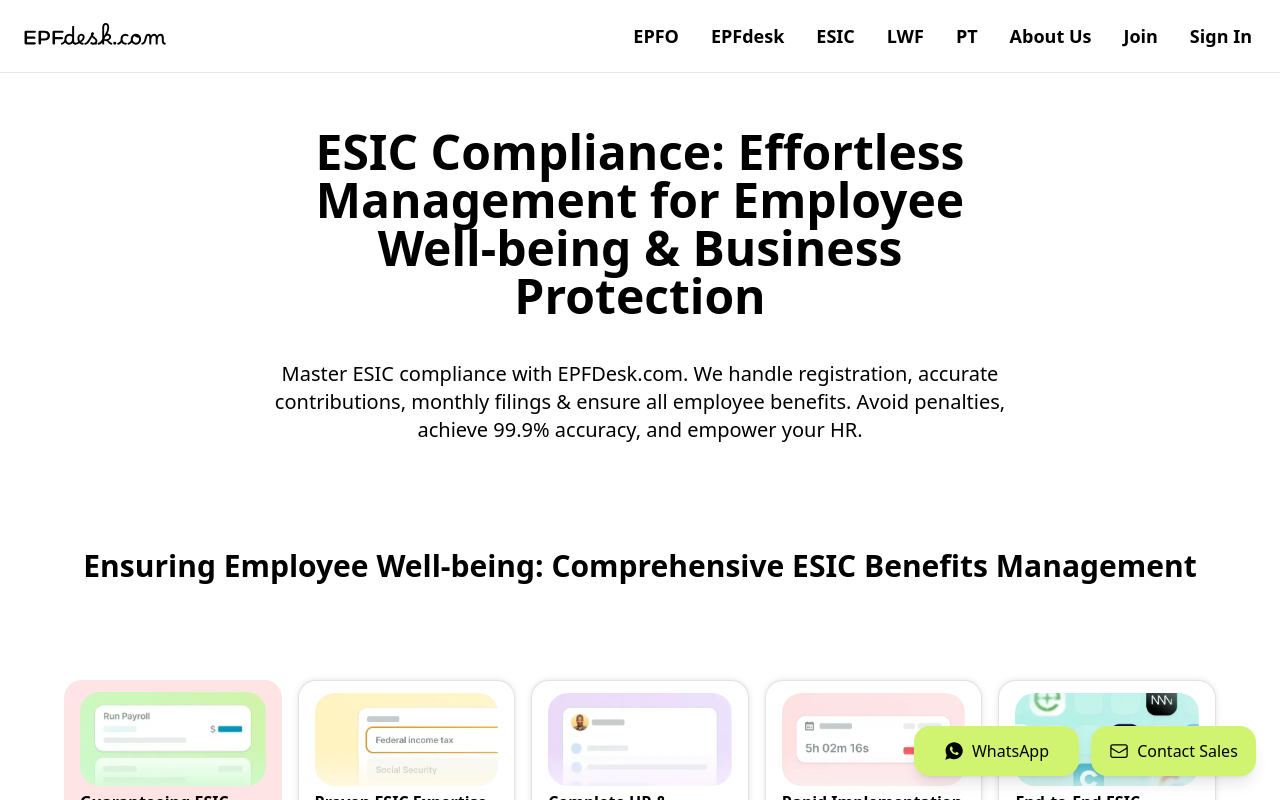
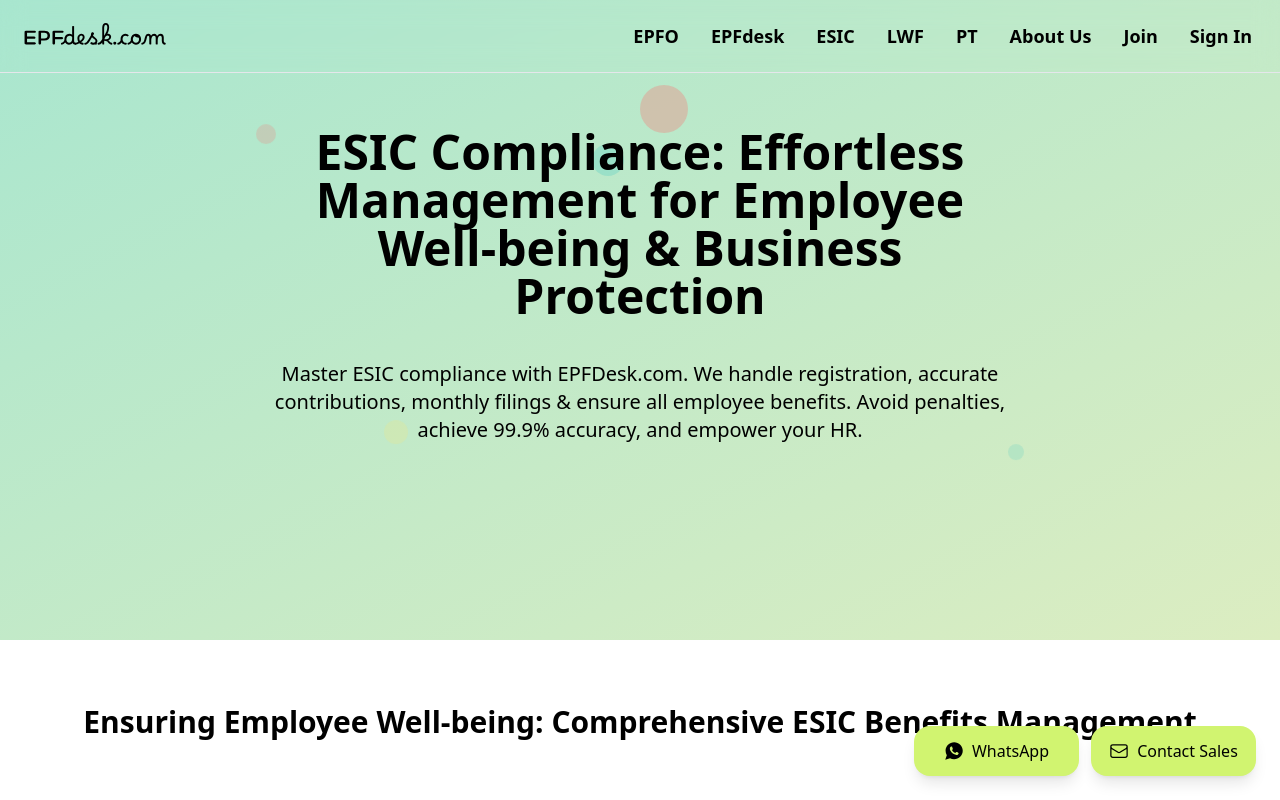
Before and after one commit to greatby/EPFdesk_V2, a React (Vite) app: page /esic in a window 1280 px wide. Shown: the top 800 px of the page. Built offline with nearby package versions, Linux system fonts and the light colour scheme.

Commit message:
Added background color for ESIC hero section and other code changes

```diff
--- a/src/components/esciServicesSection.jsx
+++ b/src/components/esciServicesSection.jsx
@@ -208,8 +208,8 @@
         </FadeInWhenVisible>
         <FadeInWhenVisible>
           {/* <PlusTabsSection tabsData={esicPlustabs} /> */}
-          <LocationCards />
-          <PastelCards />
+          {/* <LocationCards /> */}
+          {/* <PastelCards /> */}
           <PastelCardSlider />
         </FadeInWhenVisible>
         <FadeInWhenVisible>
--- a/src/components/esicCompliance.jsx
+++ b/src/components/esicCompliance.jsx
@@ -2,14 +2,26 @@
 import FadeInWhenVisible from "./fadeInWhenVisible";
 import ESICComplianceCarousel from "./esicCompaliancecarousel";
 import ESCIServicesSection from "./esciServicesSection";
-import { plans,esicFaq } from "../../utils/data";
+import { plans, esicFaq } from "../../utils/data";
 import FaqAccordion from "./faqAccordian";
 import StickyScrollSections from "./scrollSyncComponent";
 
 function Hero() {
   return (
-    <div className="relative">
-      <section className=" pt-32 px-6 md:px-12">
+    <div className="relative bg-gradient-to-br from-[#a8e6cf] h-[80vh] to-[#dcedc1] p-10 transform transition ">
+      <div class="absolute inset-0 overflow-hidden pointer-events-none">
+        <div class="absolute bg-[#ff6b6b] w-5 h-5 rounded-full top-[20%] left-[20%] opacity-20 animate-float delay-0"></div>
+        <div class="absolute bg-[rgb(78,205,196)] w-4 h-4 rounded-full top-[70%] right-[20%] opacity-20 animate-float delay-2000"></div>
+        <div class="absolute bg-[#ffe66d] w-6 h-6 rounded-full bottom-[30%] left-[30%] opacity-20 animate-float delay-4000"></div>
+      </div>
+      <div class="relative w-24 h-24 mx-auto mb-6">
+        <div class="absolute w-12 h-12 bg-[#ff6b6b] top-[45px] right-0 rounded-full opacity-30"></div>
+        <div class="absolute w-8 h-8 bg-[#4ecdc4] bottom-[-40px] left-0 rounded-full opacity-30"></div>
+        {/* <div class="relative w-20 h-20 mx-auto rounded-full bg-white flex items-center justify-center text-4xl shadow-lg z-10">
+          🎨
+        </div> */}
+      </div>
+      <section className="absolute top-0 bottom-0 left-0 right-0 pt-32 px-6 md:px-12">
         <div className=" w-full md:max-w-2xl lg:max-w-3xl text-center mx-auto">
           <h1 className="text-4xl sm:text-5xl font-bold text-black mb-10">
             ESIC Compliance: Effortless Management for Employee Well-being &
@@ -39,7 +51,7 @@
       <FadeInWhenVisible>
         <ESCIServicesSection plans={plans} />
       </FadeInWhenVisible>
-      <StickyScrollSections items={plans}/>
+      <StickyScrollSections items={plans} />
       <FadeInWhenVisible>
         <FaqAccordion faqs={esicFaq} />
       </FadeInWhenVisible>
--- a/src/components/pastelCardSlider.jsx
+++ b/src/components/pastelCardSlider.jsx
@@ -73,7 +73,7 @@
             {pastelCards.map((card, i) => (
               <SwiperSlide key={i} className="!h-auto flex">
                 <div
-                  className={`flex flex-col justify-between w-full h-full bg-gradient-to-br ${card.bg} p-10 rounded-3xl shadow-xl transform transition hover:-translate-y-2 hover:shadow-2xl`}
+                  className={`flex flex-col w-full h-full bg-gradient-to-br ${card.bg} p-10 rounded-3xl shadow-xl transform transition hover:-translate-y-2 hover:shadow-2xl`}
                 >
                   {/* Floating bubbles */}
                   <div className="absolute inset-0 overflow-hidden pointer-events-none">
```
